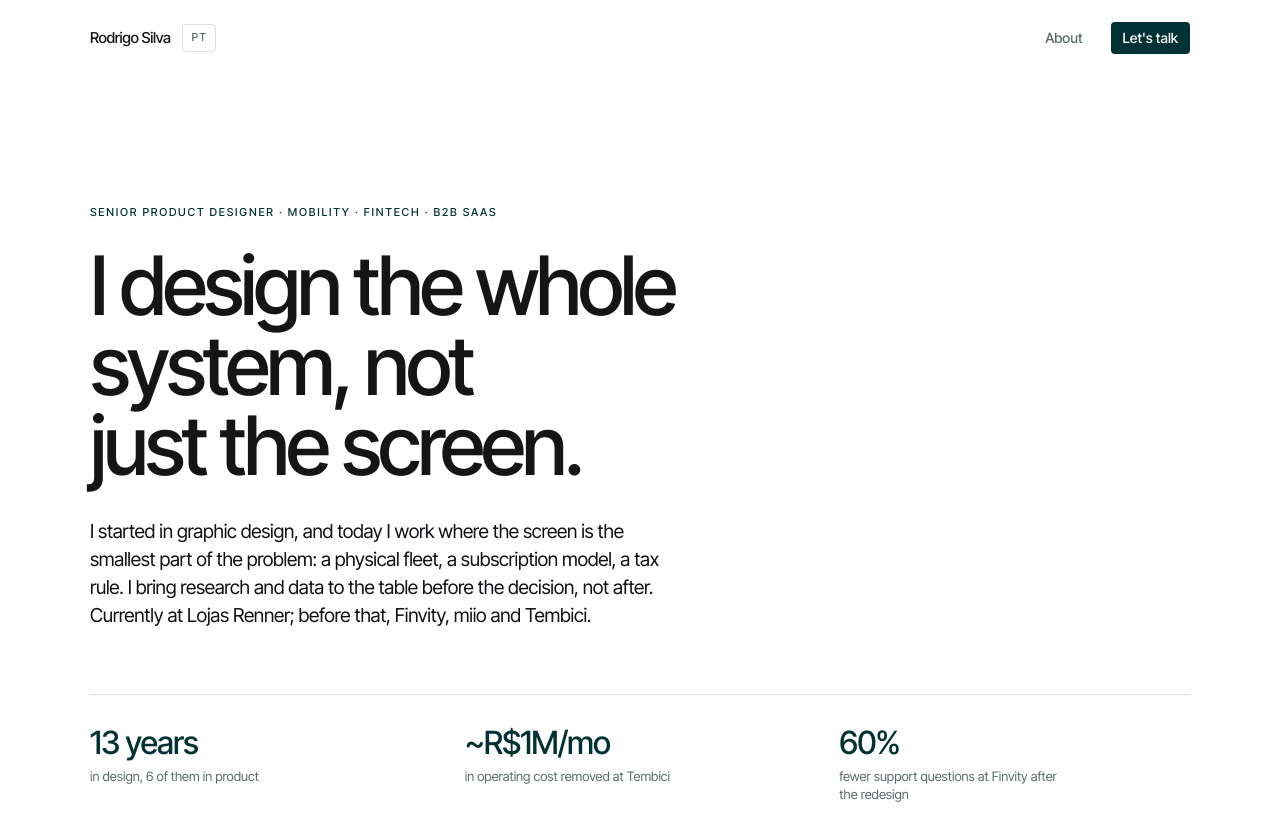
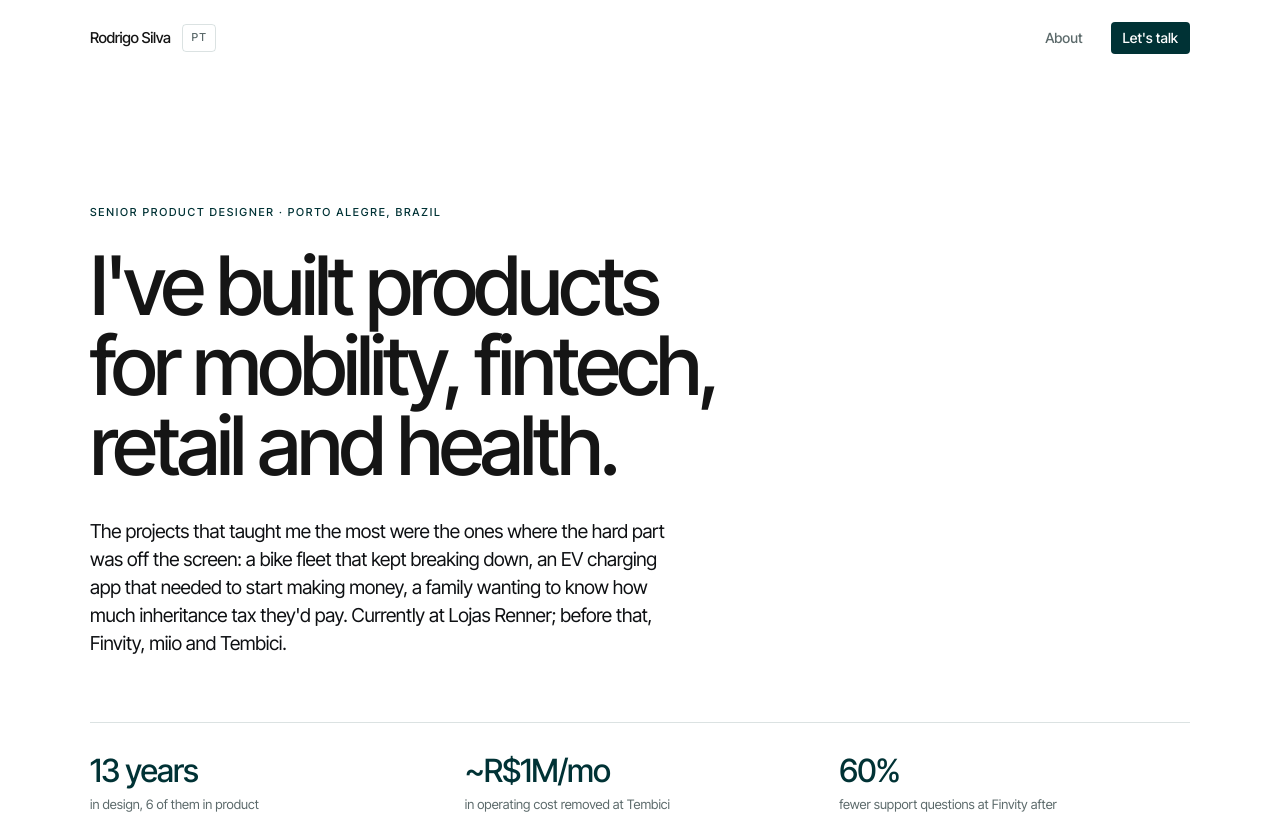
Before and after one commit to rodrijovem/rodrigofsilva-portfolio, a React (Vite) app: page / in a window 1280 px wide. Shown: the top 814 px of the page. Built offline with nearby package versions, Linux system fonts and the light colour scheme.

Commit message:
content(home): novo hero em PT e EN
Co-Authored-By: Claude Opus 5.5 <noreply@anthropic.com>

```diff
--- a/src/i18n/en.ts
+++ b/src/i18n/en.ts
@@ -9,9 +9,9 @@ export const en: Translations = {
     resume: 'Resume',
   },
   home: {
-    heroEyebrow: "Senior Product Designer · Mobility · Fintech · B2B SaaS",
-    heroTitle: 'I design the whole system, not just the screen.',
-    heroLead: "I started in graphic design, and today I work where the screen is the smallest part of the problem: a physical fleet, a subscription model, a tax rule. I bring research and data to the table before the decision, not after. Currently at Lojas Renner; before that, Finvity, miio and Tembici.",
+    heroEyebrow: "Senior Product Designer · Porto Alegre, Brazil",
+    heroTitle: "I've built products for mobility, fintech, retail and health.",
+    heroLead: "The projects that taught me the most were the ones where the hard part was off the screen: a bike fleet that kept breaking down, an EV charging app that needed to start making money, a family wanting to know how much inheritance tax they'd pay. Currently at Lojas Renner; before that, Finvity, miio and Tembici.",
     metaDescription: 'Senior Product Designer. 13 years in design, 6 in product: mobility, fintech and B2B SaaS, where design decisions move operations, revenue and data.',
     facts: [
       { value: '13 years', label: 'in design, 6 of them in product' },
--- a/src/i18n/pt.ts
+++ b/src/i18n/pt.ts
@@ -9,9 +9,9 @@ export const pt: Translations = {
     resume: 'Currículo',
   },
   home: {
-    heroEyebrow: "Senior Product Designer · Mobilidade · Fintech · SaaS B2B",
-    heroTitle: 'Desenho o sistema inteiro, não só a tela.',
-    heroLead: "Comecei no design gráfico e hoje trabalho onde a tela é a parte menor do problema: frota física, modelo de assinatura, regra tributária. Levo pesquisa e dado para a mesa antes da decisão, não depois. Hoje na Lojas Renner; antes, Finvity, miio e Tembici.",
+    heroEyebrow: "Senior Product Designer · Porto Alegre",
+    heroTitle: "Já fiz produto para mobilidade, fintech, varejo e saúde.",
+    heroLead: "Os projetos que mais me ensinaram foram aqueles em que o difícil estava fora da tela: uma frota de bicicletas quebrando, um app de recarga que precisava começar a cobrar, uma família querendo saber quanto vai pagar de herança. Hoje na Lojas Renner; antes, Finvity, miio e Tembici.",
     metaDescription: 'Senior Product Designer. 13 anos em design, 6 em produto: mobilidade, fintech e SaaS B2B, onde a decisão de design mexe em operação, receita e dado.',
     facts: [
       { value: '13 anos', label: 'em design, 6 deles em produto' },
```
